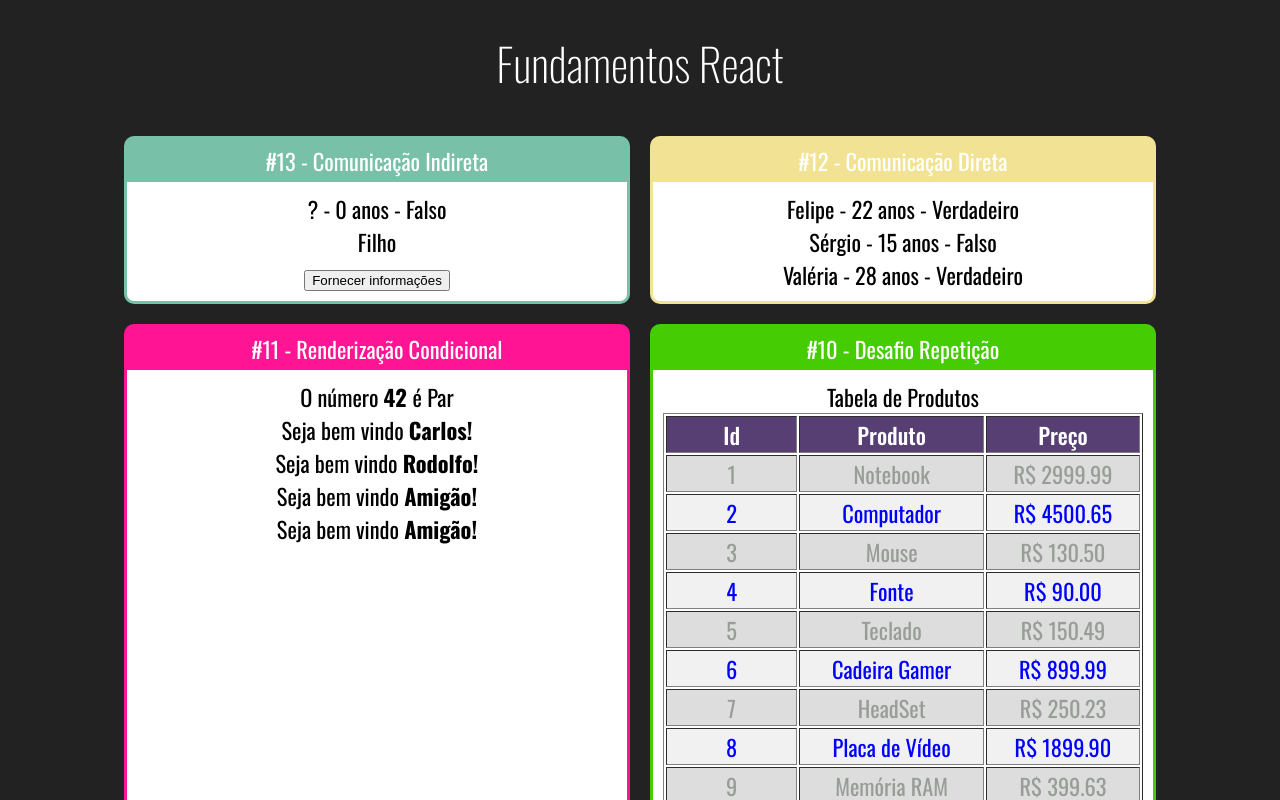
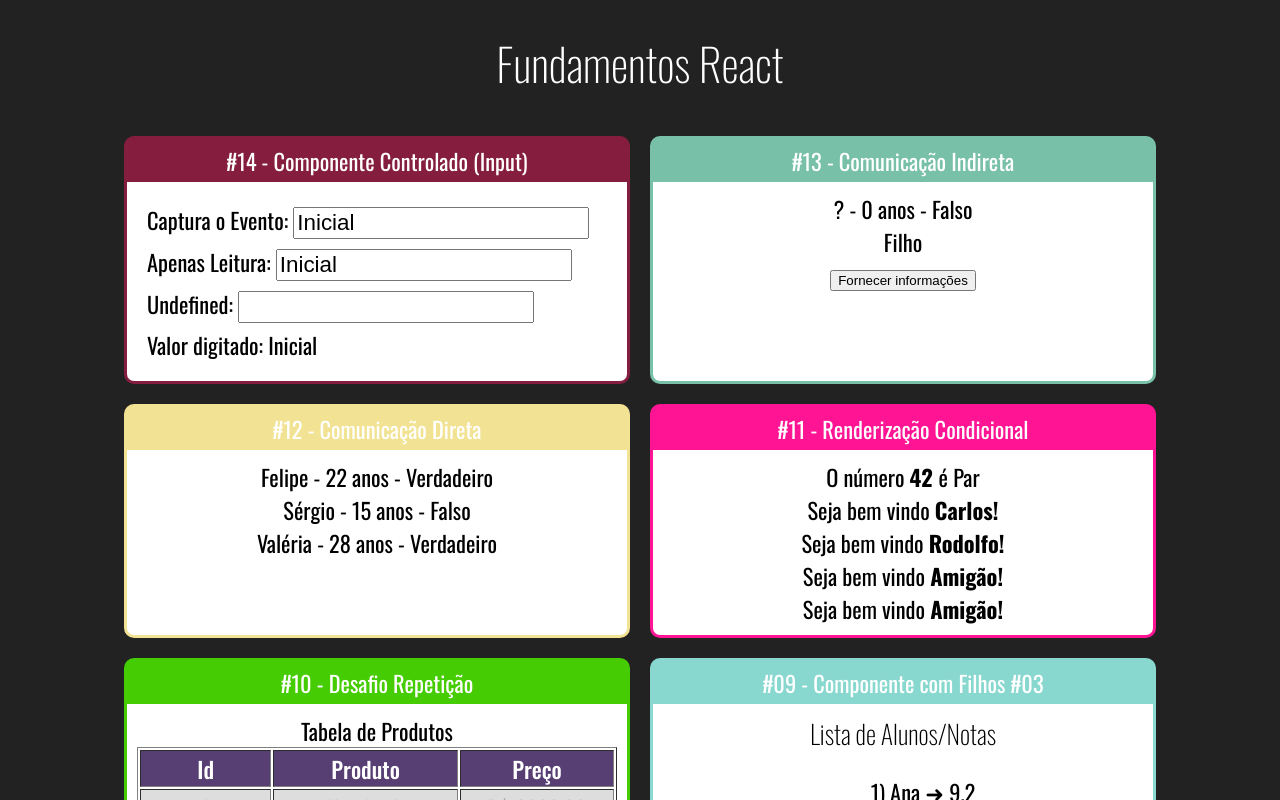
Before and after one commit to felipegueller/curso-react-cod3r, a React (Create React App) app in the folder fundamentos-react/: page / in a window 1280 px wide. Shown: the top 800 px of the page. Built offline with nearby package versions, Linux system fonts and the light colour scheme.

Commit message:
controlled component

```diff
--- a/fundamentos-react/src/App.jsx
+++ b/fundamentos-react/src/App.jsx
@@ -1,6 +1,7 @@
 import './App.css'
 import React from 'react'
 
+import Input from './components/formulario/input'
 import IndiretaPai from './components/comunicacao/IndiretaPai'
 import DiretaPai from './components/comunicacao/DiretaPai'
 import UsuarioInfo from "./components/condicional/UsuarioInfo"
@@ -25,6 +26,10 @@
         <h1>Fundamentos React</h1>
 
         <div className="Cards">
+
+            <Card titulo='#14 - Componente Controlado (Input)' color=" #851e3e">
+                <Input />
+            </Card>
 
             <Card titulo='#13 - Comunicação Indireta' color=" #78C0A8">
                 <IndiretaPai />
--- a/fundamentos-react/src/components/comunicacao/IndiretaFilho.jsx
+++ b/fundamentos-react/src/components/comunicacao/IndiretaFilho.jsx
@@ -2,9 +2,9 @@
 import React from 'react'
 
 export default props => {
-    const callback = props.quandoClicar
+    const callback = props.quandoClicar //recendo e armazenando a função do elemento pai
     const nomes = ['Felipe', 'Sérgio', 'Rahone', 'Carlos', 'Antônio', 'Fabricio', 'Lucas', 'José', 'Adam']
-    const posicao = parseInt(Math.random() * (8)) + 0
+    const posicao = parseInt(Math.random() * (8)) + 0 // geradar de posição aleatória para percorrer nomes
     const gerarNome = () => nomes[posicao]
     const gerarIdade = () => parseInt(Math.random() * (30)) + 40
     const gerarNerd = () => Math.random() >= 0.5
--- a/fundamentos-react/src/components/comunicacao/IndiretaPai.jsx
+++ b/fundamentos-react/src/components/comunicacao/IndiretaPai.jsx
@@ -14,6 +14,7 @@
         setIdade(idade)
         setNerd(nerd)
     }
+
     return (
         <div>
             <div>
--- /dev/null
+++ b/fundamentos-react/src/components/formulario/input.css
@@ -0,0 +1,10 @@
+.Input {
+    display: flex;
+    flex-direction: column;
+    align-items: flex-start
+}
+
+.Input input {
+    font-size: 1.4rem;
+    margin: 5px 0;
+}
--- /dev/null
+++ b/fundamentos-react/src/components/formulario/input.jsx
@@ -0,0 +1,32 @@
+/* eslint-disable import/no-anonymous-default-export */
+import React, { useState } from 'react'
+import './input.css'
+export default props => {
+
+    const [value, setValue] = useState('Inicial')
+
+    function onChange(event) {
+        setValue(event.target.value) // acessando o valor dentro evento e setando na variável
+        console.log(event.target.value)
+    }
+
+    return(
+        <div className="Content">
+            <div className="Input">
+                <label htmlFor="onChanged">
+                    Captura o Evento:&nbsp;
+                    <input value={value} onChange={ onChange }/> {/* Reflete as mudanças / Captura o evento */}
+                </label>
+                <label htmlFor="readOnly">
+                    Apenas Leitura:&nbsp;
+                    <input value={value} readOnly /> {/* Apenas leitura */}
+                </label>
+                <label htmlFor="undefined">
+                    Undefined:&nbsp;
+                    <input value={undefined} /> {/* Componente não controlado - sem estado - Without State */}
+                </label>
+                <span>Valor digitado: {value}</span>
+            </div>
+        </div>
+    )
+}
```
